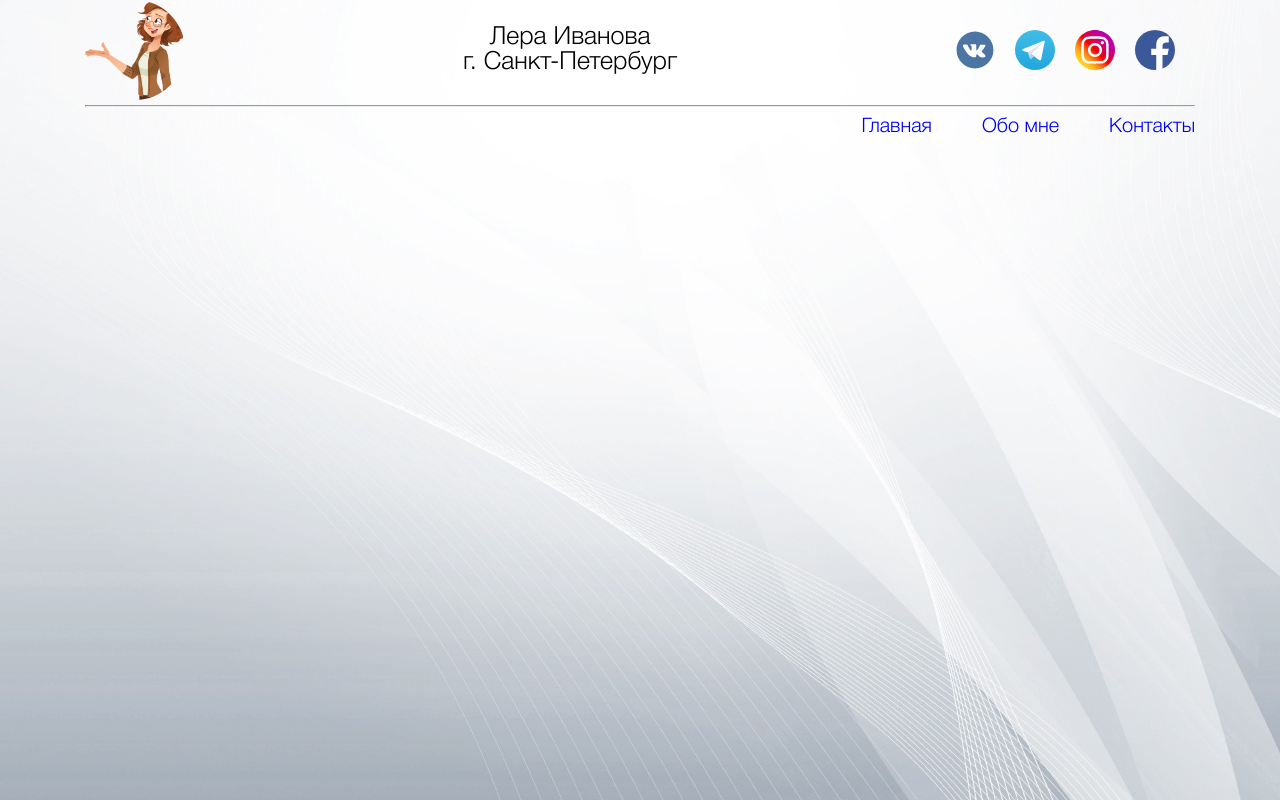
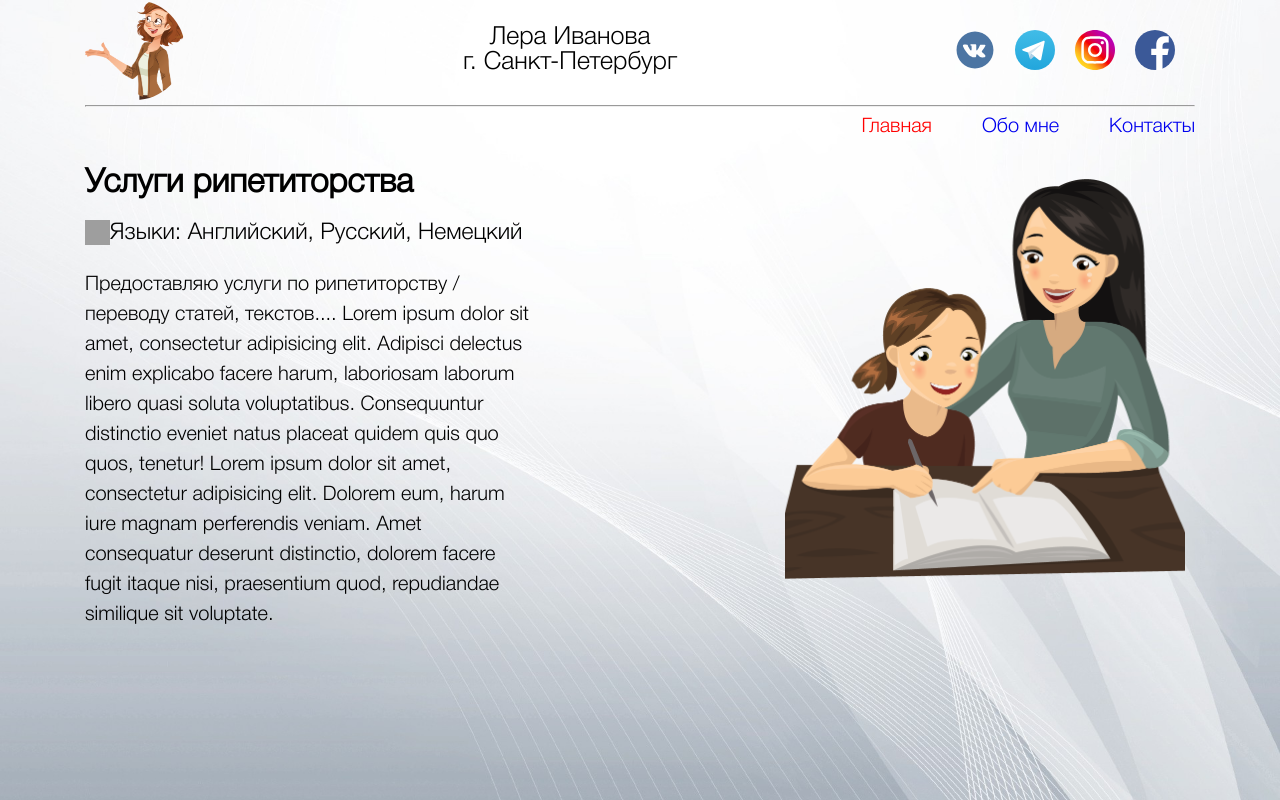
Before and after one commit to Vo1webstvo/lera, a React (Create React App) app: page / in a window 1280 px wide. Built offline with nearby package versions, Linux system fonts and the light colour scheme; grey boxes are pictures that could not be loaded.

Commit message:
fix / path

```diff
--- a/src/App.js
+++ b/src/App.js
@@ -16,7 +16,7 @@
         <Header/>
         <Navigation/>
         <Routes>
-            <Route exact path={'/home'} element={<Home/>}/>
+            <Route exact path={'/'} element={<Home/>}/>
             <Route exact path={'/me'} element={<ForMe/>}/>
             <Route exact path={'/contacts'} element={<Contacts/>}/>
         </Routes>
--- a/src/utils/Routes.js
+++ b/src/utils/Routes.js
@@ -1,5 +1,5 @@
 export const ROUTES = {
-    HOME: '/home',
+    HOME: '/',
     ME: '/me',
     CONTACTS: '/contacts',
 }
```
